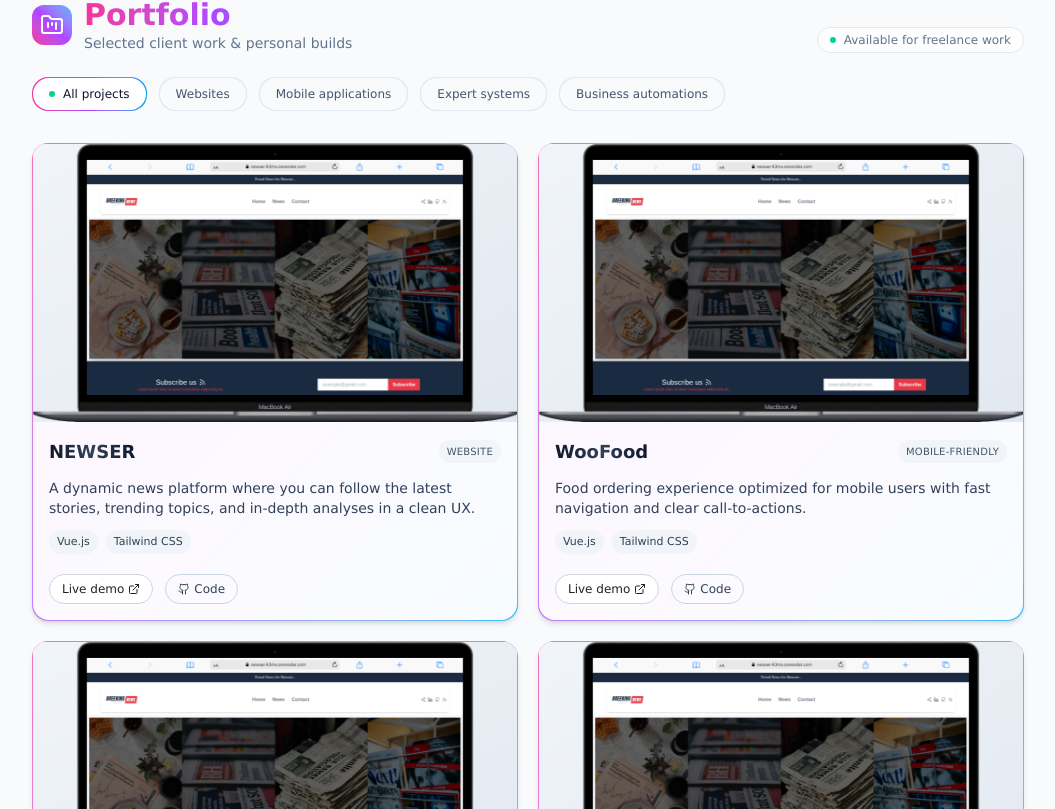
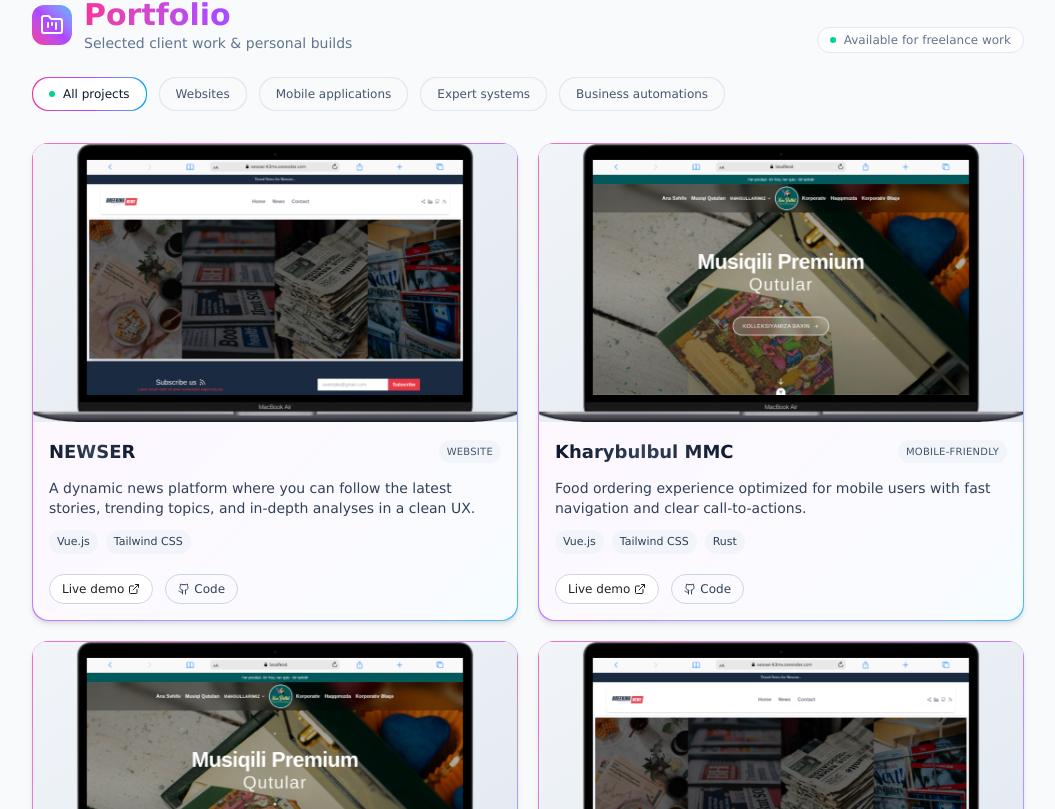
Before and after one commit to nickforhuman/inalkara, a Vue app: page / in a window 1280 px wide. Shown: the part 851-1660 px from the top of the page, without its empty margins (112-1167 px from the left). Built offline with nearby package versions, Linux system fonts and the light colour scheme.

Commit message:
add kharybulbul portfolio

```diff
--- a/src/components/PortfolioComponent.vue
+++ b/src/components/PortfolioComponent.vue
@@ -176,13 +176,23 @@
     githublink: 'https://github.com/nickforhuman/newser',
   },
   {
-    image: new URL('@/assets/images/portfolio/newser.png', import.meta.url).href,
-    title: 'WooFood',
+    image: new URL('@/assets/images/portfolio/kharybulbul.png', import.meta.url).href,
+    title: 'Kharybulbul MMC',
+    projecttype: 'Mobile-friendly',
+    category: 'web',
+    desc: 'Food ordering experience optimized for mobile users with fast navigation and clear call-to-actions.',
+    tech: ['Vue.js', 'Tailwind CSS', 'Rust'],
+    link: 'https://kharybulbul.com/',
+    githublink: '#',
+  },
+  {
+    image: new URL('@/assets/images/portfolio/kharybulbul.png', import.meta.url).href,
+    title: 'Kharybulbul MMC',
     projecttype: 'Mobile-friendly',
     category: 'mobile',
     desc: 'Food ordering experience optimized for mobile users with fast navigation and clear call-to-actions.',
-    tech: ['Vue.js', 'Tailwind CSS'],
-    link: '#',
+    tech: ['Vue.js', 'Tailwind CSS', 'Rust'],
+    link: 'https://kharybulbul.com/',
     githublink: '#',
   },
   {
```
Also changed, not shown: src/assets/images/portfolio/kharybulbul.png (added).
